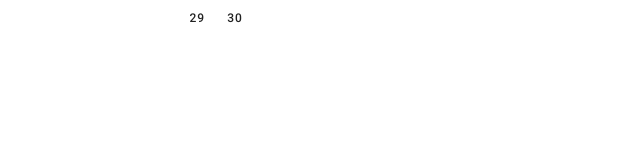
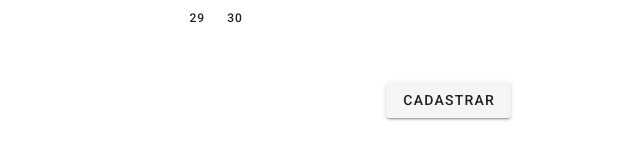
Before and after one commit to leandrocodes/codecake-vuejs-firebase, a Vue app: page /#/cadastro in a window 1280 px wide. Shown: the part 720-875 px from the top of the page, without its empty margins (330-970 px from the left). Built offline with nearby package versions, Linux system fonts and the light colour scheme.

Commit message:
firebase is creating acc

```diff
--- a/package.json
+++ b/package.json
@@ -9,6 +9,7 @@
   "dependencies": {
     "axios": "^0.19.0",
     "core-js": "^2.6.5",
+    "firebase": "^6.5.0",
     "vue": "^2.6.10",
     "vue-router": "^3.0.3",
     "vuetify": "^2.0.0"
--- a/src/components/CadastroForm.vue
+++ b/src/components/CadastroForm.vue
@@ -51,11 +51,16 @@
                             ></v-text-field>
                         </v-col>
                     </v-row>
-                    <br>
+                    <br />
                     <h3>Indique a data do seu casamento</h3>
-                    <br>
+                    <br />
                     <v-row justify="center">
                         <v-date-picker color="pink lighten-3" v-model="picker"></v-date-picker>
+                    </v-row>
+                    <v-row justify="end">
+                        <v-col cols="12" md="4">
+                            <v-btn @click="register">Cadastrar</v-btn>
+                        </v-col>
                     </v-row>
                 </v-container>
             </v-form>
@@ -64,6 +69,7 @@
 </template>
 
 <script>
+import firebase from 'firebase'
 export default {
     data() {
         return {
@@ -89,6 +95,19 @@ export default {
             },
             picker: new Date().toISOString().substr(0, 10)
         }
+    },
+    methods: {
+        register() {
+            firebase
+                .auth()
+                .createUserWithEmailAndPassword(this.email, this.password)
+                .catch(function(error) {
+                    // Handle Errors here.
+                    var errorCode = error.code
+                    var errorMessage = error.message
+                    // ...
+                })
+        }
     }
 }
 </script>
--- a/src/main.js
+++ b/src/main.js
@@ -2,6 +2,20 @@ import Vue from 'vue'
 import App from './App.vue'
 import router from './router'
 import vuetify from './plugins/vuetify';
+
+import firebase from 'firebase'
+
+var firebaseConfig = {
+  apiKey: "AIzaSyA851SWqucRdE3hWgsiBHrkNqPug_UQroM",
+  authDomain: "codecake-t2.firebaseapp.com",
+  databaseURL: "https://codecake-t2.firebaseio.com",
+  projectId: "codecake-t2",
+  storageBucket: "",
+  messagingSenderId: "111437043255",
+  appId: "1:111437043255:web:e9ac3e1ce881a8f71c51b2"
+};
+
+firebase.initializeApp(firebaseConfig)
 
 Vue.config.productionTip = false
 
```
Also changed, not shown: src/api/firebase.js (deleted, +0 -11 lines), 1 other file (tests, documents, lock files or other folders).
